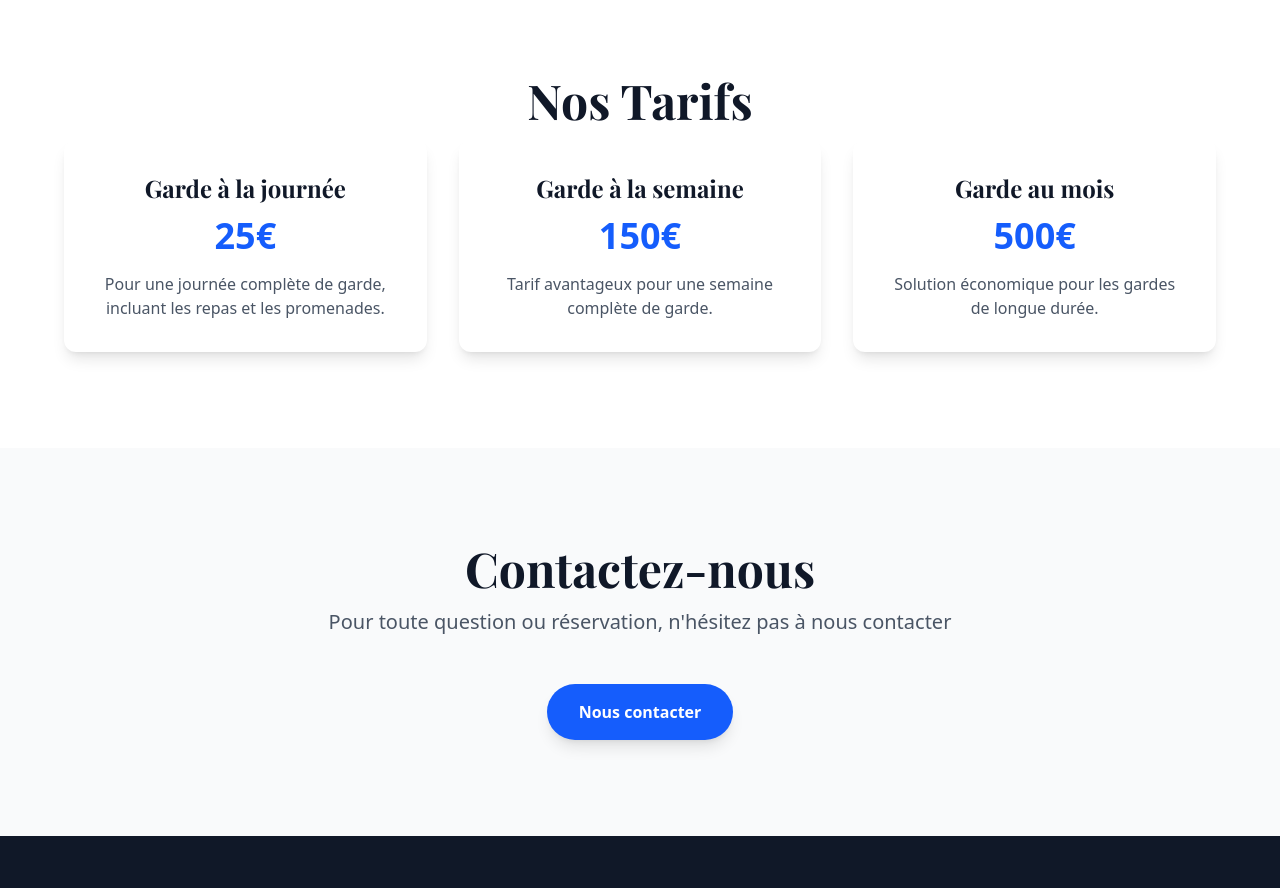
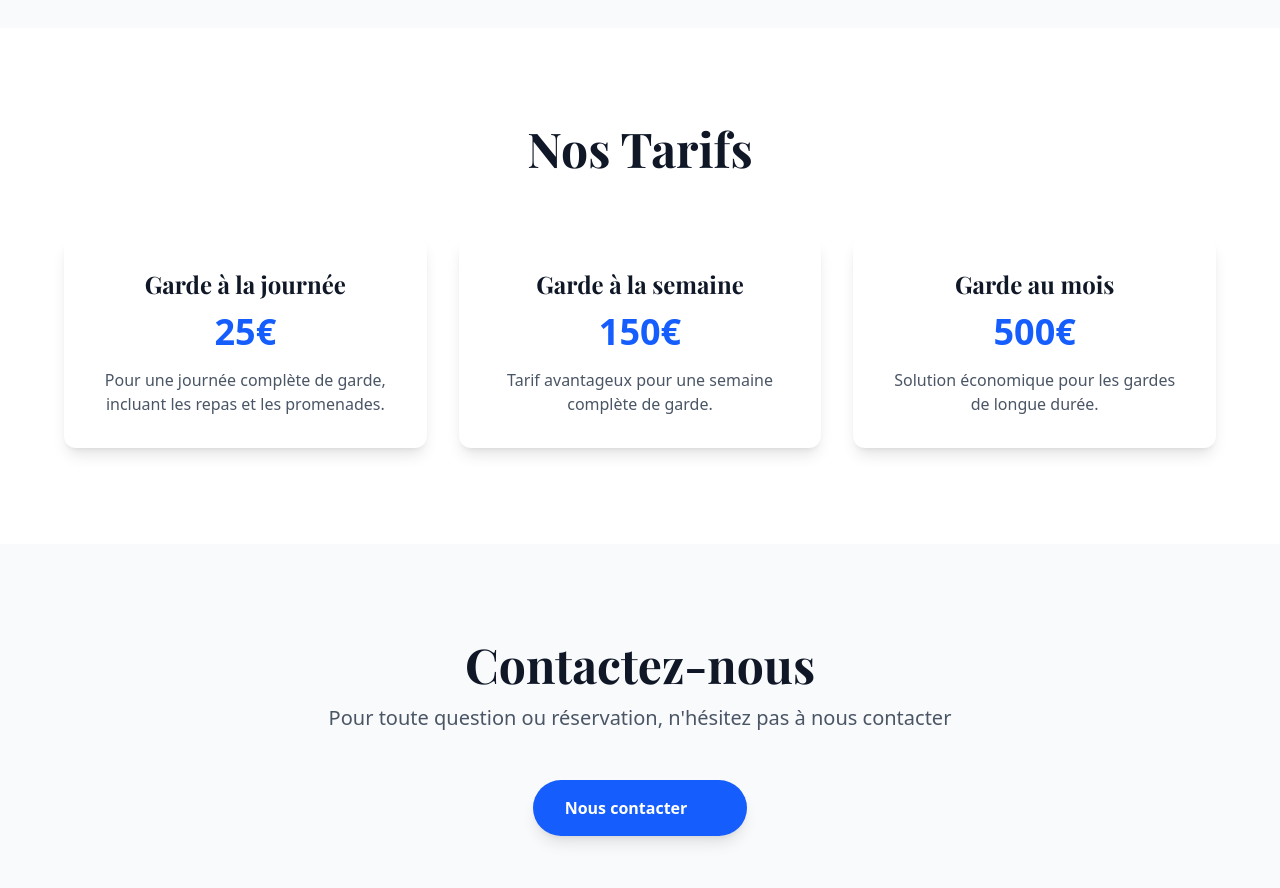
Before and after one commit to SylvainRousset/chenil, a Next.js app: page / in a window 1280 px wide. Shown: the part 1900-2788 px from the top of the page. Built offline with nearby package versions, Linux system fonts and the light colour scheme; a web font is replaced by a local one.

Commit message:
Update page.tsx

```diff
--- a/src/app/page.tsx
+++ b/src/app/page.tsx
@@ -81,9 +81,17 @@ export default function Home() {
       {/* Services Section */}
       <section className="py-24 px-4 bg-gray-50">
         <div className="max-w-6xl mx-auto">
-          <Link href="/services" className="block">
-            <h2 className="section-title text-center hover:text-blue-600 transition-colors">Nos Services</h2>
+          <div className="text-center mb-12">
+            <Link
+              href="/services"
+              className="group inline-block"
+            >
+              <h2 className="section-title group-hover:text-blue-600 transition-colors relative inline-block">
+                Nos Services
+                <span className="absolute -bottom-1 left-0 w-0 h-0.5 bg-blue-600 group-hover:w-full transition-all duration-300"></span>
+              </h2>
             </Link>
+          </div>
           <div className="grid md:grid-cols-3 gap-8">
             {services.map((service, index) => (
               <Link
@@ -101,8 +109,8 @@ export default function Home() {
                   <p className="card-content">{service.description}</p>
                 </div>
 
-                {/* Indicateur de clic */}
-                <div className="absolute bottom-4 right-4 text-blue-600 opacity-0 group-hover:opacity-100 transition-opacity duration-300">
+                {/* Indicateur de clic centré */}
+                <div className="absolute inset-x-0 bottom-4 flex justify-center text-blue-600 opacity-0 group-hover:opacity-100 transition-opacity duration-300">
                   <svg className="w-6 h-6" fill="none" stroke="currentColor" viewBox="0 0 24 24">
                     <path strokeLinecap="round" strokeLinejoin="round" strokeWidth={2} d="M13 7l5 5m0 0l-5 5m5-5H6" />
                   </svg>
@@ -116,16 +124,41 @@ export default function Home() {
       {/* Tarifs Section */}
       <section className="py-24 px-4 bg-white">
         <div className="max-w-6xl mx-auto">
-          <Link href="/tarifs" className="block">
-            <h2 className="section-title text-center hover:text-blue-600 transition-colors">Nos Tarifs</h2>
+          <div className="text-center mb-12">
+            <Link
+              href="/tarifs"
+              className="group inline-block"
+            >
+              <h2 className="section-title group-hover:text-blue-600 transition-colors relative inline-block">
+                Nos Tarifs
+                <span className="absolute -bottom-1 left-0 w-0 h-0.5 bg-blue-600 group-hover:w-full transition-all duration-300"></span>
+              </h2>
             </Link>
+          </div>
           <div className="grid md:grid-cols-2 lg:grid-cols-3 gap-8">
             {tarifs.map((tarif, index) => (
-              <div key={index} className="card p-8 text-center">
-                <h3 className="card-title">{tarif.title}</h3>
+              <Link
+                key={index}
+                href="/tarifs"
+                className="group relative card p-8 text-center rounded-xl shadow-lg hover:shadow-xl transition-all duration-300 hover:-translate-y-1 cursor-pointer bg-white overflow-hidden"
+              >
+                {/* Overlay au survol */}
+                <div className="absolute inset-0 bg-gray-900/0 group-hover:bg-gray-900/10 transition-colors duration-300" />
+
+                {/* Contenu */}
+                <div className="relative z-10">
+                  <h3 className="card-title group-hover:text-blue-600 transition-colors">{tarif.title}</h3>
                   <p className="text-4xl font-bold text-blue-600 mb-4">{tarif.price}€</p>
                   <p className="card-content">{tarif.description}</p>
                 </div>
+
+                {/* Indicateur de clic centré */}
+                <div className="absolute inset-x-0 bottom-4 flex justify-center text-blue-600 opacity-0 group-hover:opacity-100 transition-opacity duration-300">
+                  <svg className="w-6 h-6" fill="none" stroke="currentColor" viewBox="0 0 24 24">
+                    <path strokeLinecap="round" strokeLinejoin="round" strokeWidth={2} d="M13 7l5 5m0 0l-5 5m5-5H6" />
+                  </svg>
+                </div>
+              </Link>
             ))}
           </div>
         </div>
@@ -140,9 +173,14 @@ export default function Home() {
           </p>
           <Link
             href="/contact"
-            className="inline-block bg-blue-600 text-white px-8 py-4 rounded-full font-semibold hover:bg-blue-700 transition-all duration-300 shadow-lg hover:shadow-xl"
+            className="group inline-block bg-blue-600 text-white px-8 py-4 rounded-full font-semibold transition-all duration-300 shadow-lg hover:shadow-xl hover:bg-blue-700 hover:-translate-y-1"
           >
+            <span className="flex items-center gap-2">
               Nous contacter
+              <svg className="w-5 h-5 opacity-0 group-hover:opacity-100 transition-opacity duration-300" fill="none" stroke="currentColor" viewBox="0 0 24 24">
+                <path strokeLinecap="round" strokeLinejoin="round" strokeWidth={2} d="M13 7l5 5m0 0l-5 5m5-5H6" />
+              </svg>
+            </span>
           </Link>
         </div>
       </section>
```
Lines whose indentation alone changed are shown as unchanged.
